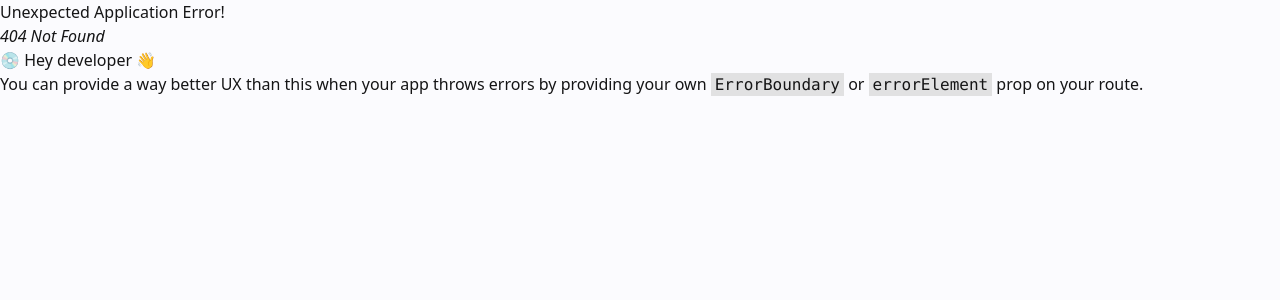
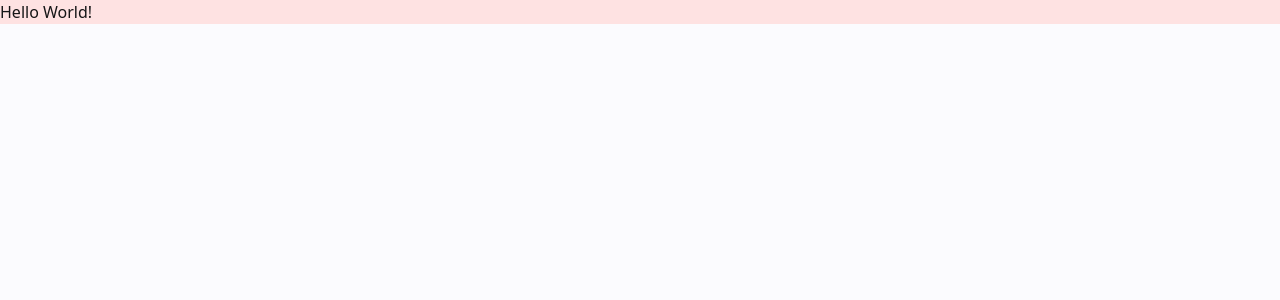
Before and after one commit to Soumajit2004/react-nest-airbnb-clone, a React (Vite) app in the folder packages/client/: page /auth/register in a window 1280 px wide. Before the commit this address had no page. Shown: the top 300 px of the page. Built offline with nearby package versions, Linux system fonts and the light colour scheme.

Commit message:
react router initialized

```diff
--- /dev/null
+++ b/packages/client/src/layout/auth.layout.tsx
@@ -0,0 +1,11 @@
+import {Outlet} from "react-router-dom";
+
+export default function AuthLayout() {
+
+
+  return (
+    <main>
+      <Outlet/>
+    </main>
+  )
+}
--- /dev/null
+++ b/packages/client/src/views/auth/auth.route.tsx
@@ -0,0 +1,10 @@
+import {RouteObject} from "react-router-dom";
+
+import SignUp from "./signup.view.tsx";
+import SignIn from "./signin.view.tsx";
+
+const authRoutes: RouteObject[] = [
+  {path: "register", element: <SignUp/>},
+  {path: "login", element: <SignIn/>}
+]
+export default authRoutes
--- /dev/null
+++ b/packages/client/src/views/auth/signin.view.tsx
@@ -0,0 +1,9 @@
+function SignIn() {
+  return (
+    <main className="bg-red-100">
+      <h1>Hello Hackers</h1>
+    </main>
+  )
+}
+
+export default SignIn;
--- /dev/null
+++ b/packages/client/src/views/auth/signup.view.tsx
@@ -0,0 +1,9 @@
+function SignUp() {
+  return (
+    <main className="bg-red-100">
+      <h1>Hello World!</h1>
+    </main>
+  )
+}
+
+export default SignUp;
```
Also changed, not shown: packages/client/src/App.tsx (+5 -2 lines).
